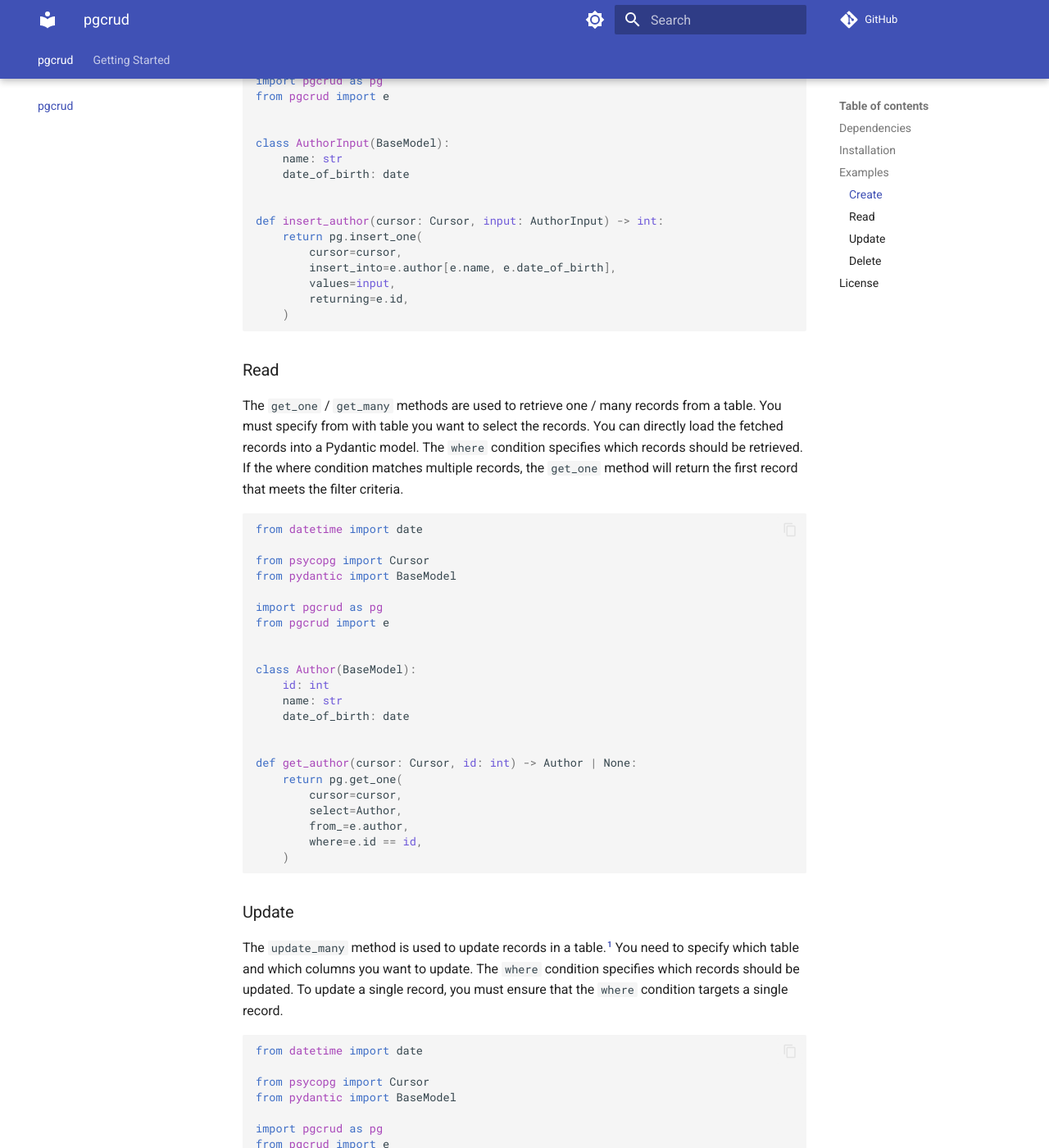
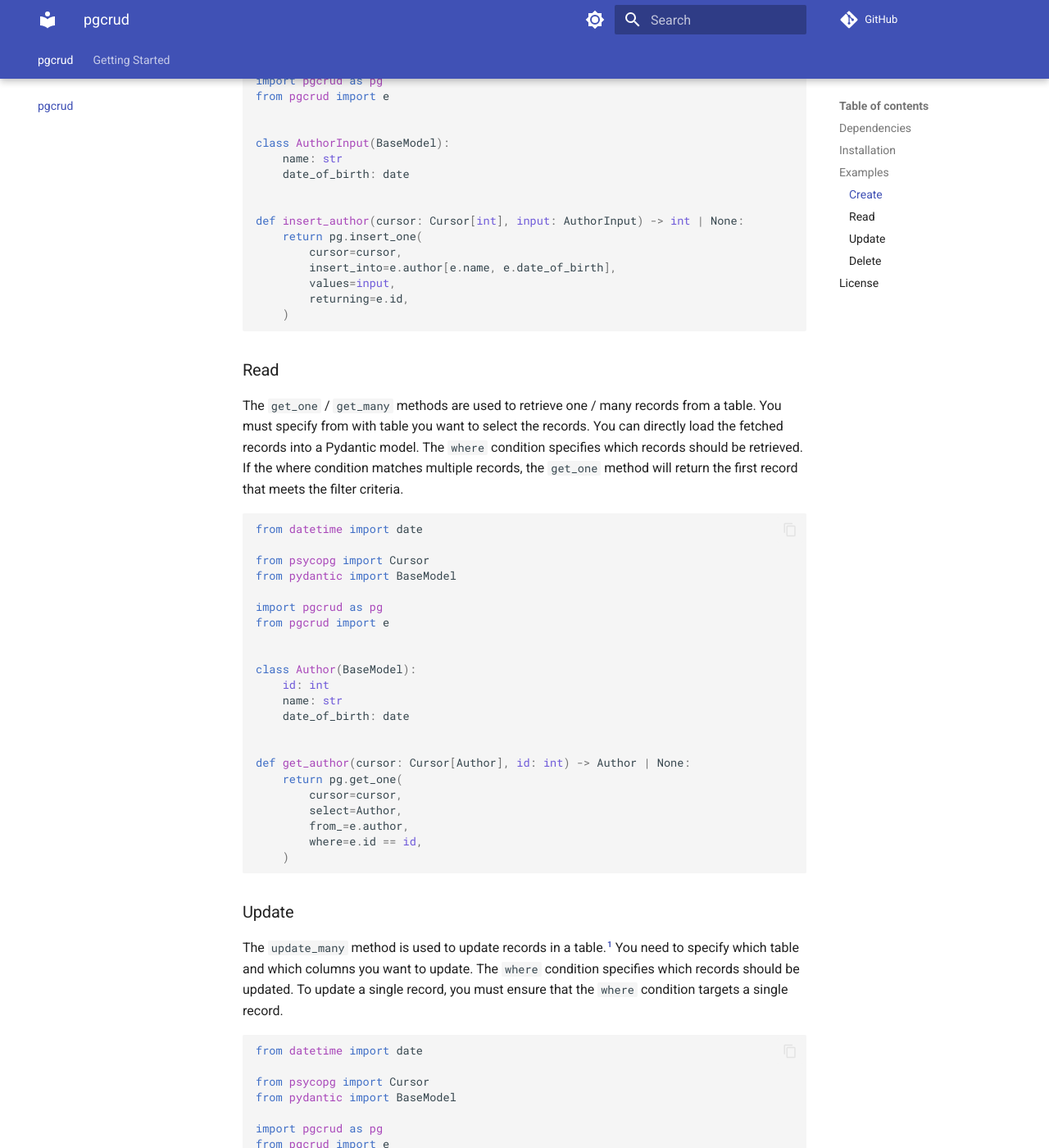
Before and after one commit to dakivara/pgcrud, an MkDocs documentation site: the page built from docs/index.md, in a window 1280 px wide and 1400 px high, scrolled down 1402 px. Shown: the whole window at 82% size. Built offline with MkDocs 1.6.1 and Material for MkDocs 9.7.7, drawn with Linux system fonts in a browser that asks for light colours; comment, search, counter and statistics services are not loaded.

Commit message:
update examples

```diff
--- a/docs/index.md
+++ b/docs/index.md
@@ -57,7 +57,7 @@
     date_of_birth: date
 
 
-def insert_author(cursor: Cursor, input: AuthorInput) -> int:
+def insert_author(cursor: Cursor[int], input: AuthorInput) -> int | None:
     return pg.insert_one(
         cursor=cursor,
         insert_into=e.author[e.name, e.date_of_birth],
@@ -88,7 +88,7 @@
     date_of_birth: date
 
 
-def get_author(cursor: Cursor, id: int) -> Author | None:
+def get_author(cursor: Cursor[Author], id: int) -> Author | None:
     return pg.get_one(
         cursor=cursor,
         select=Author,
```
Also changed, not shown: other parts of docs/index.md (+2 -2 lines).
